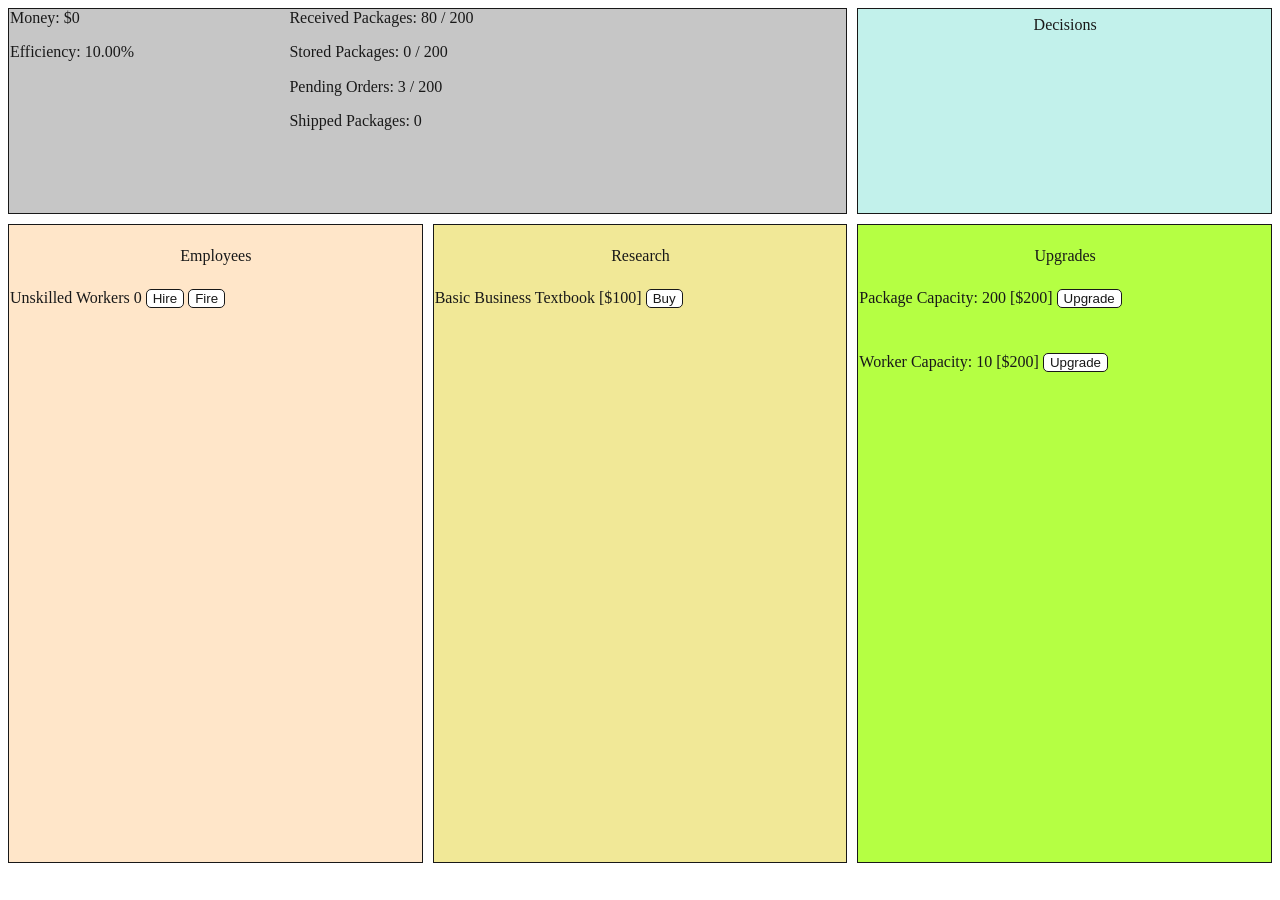
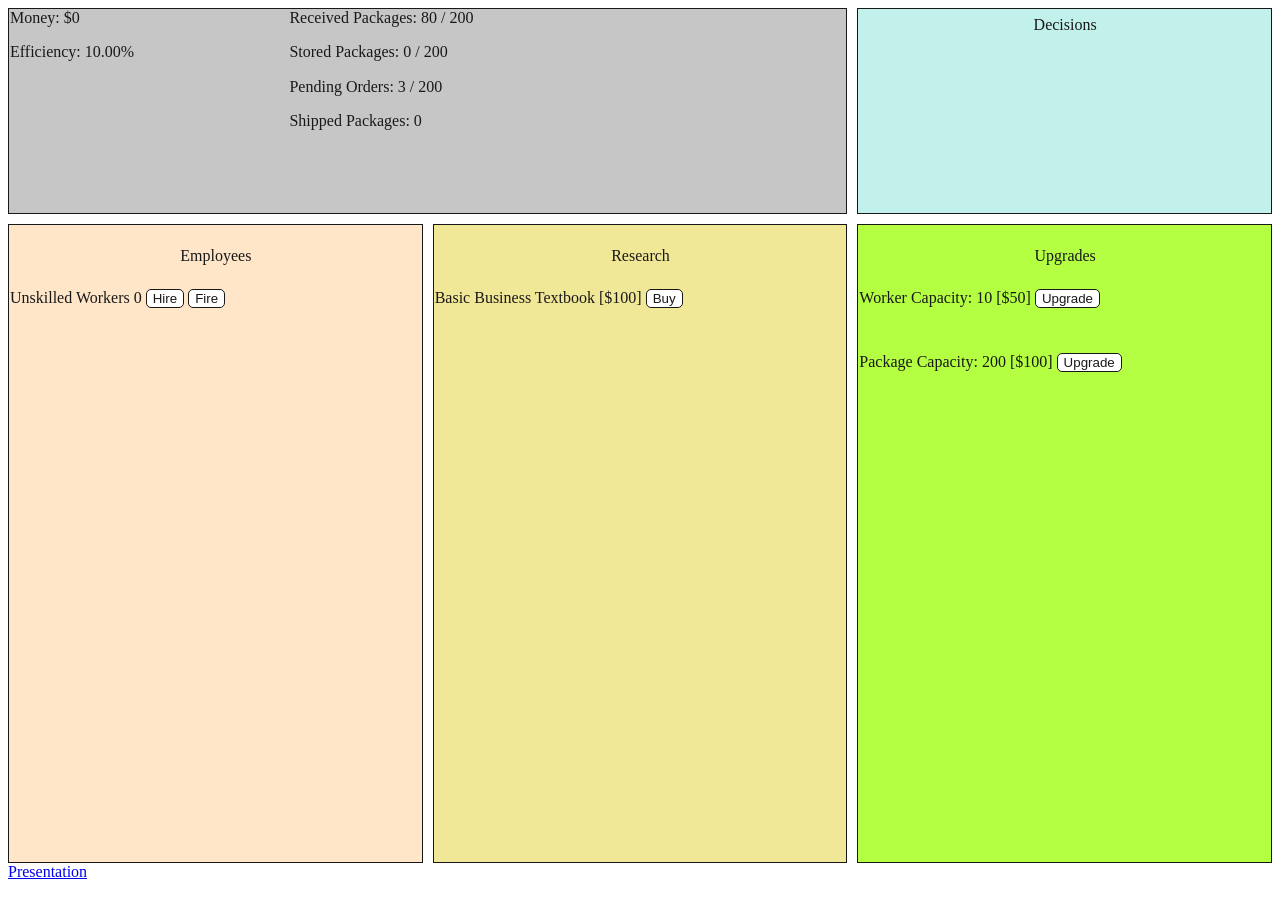
Before and after one commit to kds14/kds14.github.io, a Jekyll site: the page cns/index.html, which Jekyll copies as it is, in a window 1280 px wide. Built offline with Jekyll 4.4.1, drawn with Linux system fonts in a browser that asks for light colours.

Commit message:
Updated cns project to demo version 3

```diff
--- a/cns/index.html
+++ b/cns/index.html
@@ -177,6 +177,13 @@
 		<div class="res-prog"><div class="res-bar"></div> </div>
 		</div>
 		</div>
+		<div id="surv" style="display:none" title="Unlocks worker surveillance">
+			<div id="surv-text"></div>
+			<button class="cbtn" onclick="surv_res()">Research</button>
+		<div class="current-res" style="display:none">
+		<div class="res-prog"><div class="res-bar"></div> </div>
+		</div>
+		</div>
 		<div id="whms" style="display:none" title="Unlocks warehouse management systems">
 			<div id="whms-text"></div>
 			<button class="cbtn" onclick="whms_res()">Research</button>
@@ -194,13 +201,13 @@
 	</div>
 	<div id="equip-area">
 		<div class="centered-text">Upgrades</div>
-		<div id="storage-cap">
+		<div id="worker-cap" title="Increases worker capacity">
+			<div id="worker-cap-text"></div>
+			<button class="cbtn" onclick="buy_worker_cap()">Upgrade</button>
+		</div>
+		<div id="storage-cap" title="Increases storage capacity">
 			<div id="storage-cap-text"></div>
 			<button class="cbtn" onclick="buy_storage_cap()">Upgrade</button>
-		</div>
-		<div id="worker-cap">
-			<div id="worker-cap-text"></div>
-			<button class="cbtn" onclick="buy_worker_cap()">Upgrade</button>
 		</div>
 		<div id="belt" style="display:none">
 			<div id="belt-text"></div>
@@ -213,5 +220,8 @@
 	</div>
 </div>
 </body>
+<footer>
+<a href="https://docs.google.com/presentation/d/1u7ih0FGItEROivHPuUr93lRTNBqrGEP3RqJopUildAE">Presentation</a>
+</footer>
 <script src="./main.js"></script>
 </html>
--- a/cns/main.js
+++ b/cns/main.js
@@ -56,14 +56,16 @@ var gstate = {
         auto1: 500,
         auto1_rp: 100,
         belt: 5000,
-        worker_cap: 200,
-        storage_cap: 200,
+        worker_cap: 50,
+        storage_cap: 100,
         wh_op: 500,
         imp_wh_op: 50000,
         wh_op_rp: 200,
         imp_wh_op_rp: 1000,
         comp_sys_rp: 500,
         comp_sys: 10000,
+        surv: 150000,
+        surv_rp: 5000,
         bus_anal: 1000,
         auto_ad_rp: 1000,
         auto_ad: 20000,
@@ -97,7 +99,8 @@ var gstate = {
         coi_pol: false,
         after_pol: false,
         while_pol: false,
-        whms: false
+        whms: false,
+        surv: false
     },
     func: {
         res_finish: null
@@ -148,7 +151,7 @@ function draw_resource_bar(state) {
         "Worker Capacity: " + state.res.worker_max + " [$" + state.prices.worker_cap + "]";
 }
 function draw_worker_area(state) {
-    var unsk_name = state.upgrades.whms ? "Operators " : "Unskilled Workers ";
+    var unsk_name = "Unskilled Workers ";
     document.getElementById("unskilled-text").innerHTML =
         unsk_name + state.res.unsk_w;
     document.getElementById("manager-text").innerHTML =
@@ -178,6 +181,8 @@ function init_upgrade_draw(state) {
         "Automation Research I [$" + state.prices.auto1 + "]";
     document.getElementById("comp-sys-text").innerHTML =
         "Computer Systems Research [$" + state.prices.comp_sys + "]";
+    document.getElementById("surv-text").innerHTML =
+        "Worker Surveillance [$" + state.prices.surv + "]";
     document.getElementById("whms-text").innerHTML =
         "Warehouse Management Systems [$" + state.prices.whms + "]";
     document.getElementById("bus-anal-text").innerHTML =
@@ -458,9 +463,22 @@ function comp_sys_res() {
         gstate.res.money -= gstate.prices.comp_sys;
     }
 }
+function surv_res_finish(state) {
+    state.upgrades.surv = true;
+    document.getElementById("surv").style.display = "none";
+    state.res.eff_bonus += 5;
+    state_update(state);
+}
+function surv_res() {
+    if (gstate.res.money >= gstate.prices.surv &&
+        start_research(gstate, gstate.prices.surv_rp, "Worker Surveillance", surv_res_finish, "surv")) {
+        gstate.res.money -= gstate.prices.surv;
+    }
+}
 function whms_res_finish(state) {
     state.upgrades.whms = true;
     document.getElementById("whms").style.display = "none";
+    document.getElementById("surv").style.display = "inline";
     state.res.eff_bonus += 5;
     state_update(state);
 }
@@ -675,17 +693,17 @@ function buy_robocaller() {
 function buy_storage_cap() {
     if (gstate.res.money >= gstate.prices.storage_cap) {
         gstate.res.money -= gstate.prices.storage_cap;
-        gstate.prices.storage_cap = Math.round(gstate.prices.storage_cap * 1.5);
-        gstate.res.pack_max = Math.round(gstate.res.pack_max * 1.75);
+        gstate.prices.storage_cap = Math.round(gstate.prices.storage_cap * 1.2);
+        gstate.res.pack_max = gstate.res.pack_max + 10;
         state_update(gstate);
     }
 }
 function buy_worker_cap() {
     if (gstate.res.money >= gstate.prices.worker_cap) {
         gstate.res.money -= gstate.prices.worker_cap;
-        var m = 3.0;
+        var m = 1.2;
         gstate.prices.worker_cap = Math.round(gstate.prices.worker_cap * m);
-        gstate.res.worker_max = Math.round(gstate.res.worker_max * 1.5);
+        gstate.res.worker_max = gstate.res.worker_max + 1;
         state_update(gstate);
     }
 }
```
Also changed, not shown: other parts of cns/index.html (+1 -1 lines).
